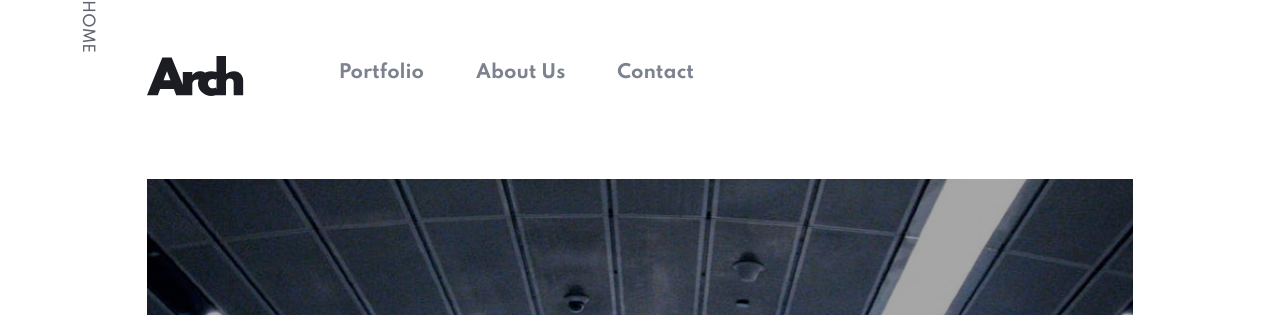
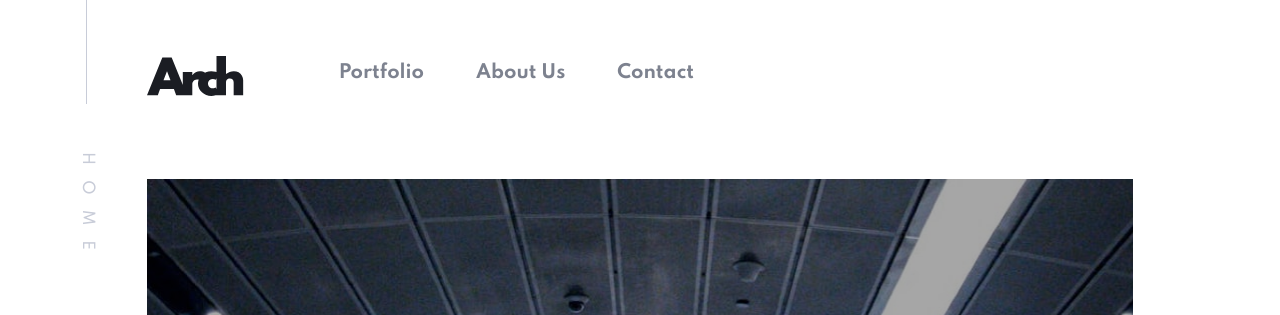
Before and after one commit to msun0320/arch-studio, a website: page index.html in a window 1280 px wide. Shown: the top 315 px of the page. Drawn offline with Linux system fonts and the light colour scheme.

Commit message:
Fix header  bug

```diff
--- a/index.html
+++ b/index.html
@@ -16,7 +16,7 @@
   </head>
   <body>
     <header>
-      <div class="header-label">HOME</div>
+      <div class="header-label"><span>HOME</span></div>
 
       <div class="container">
         <nav>
```
